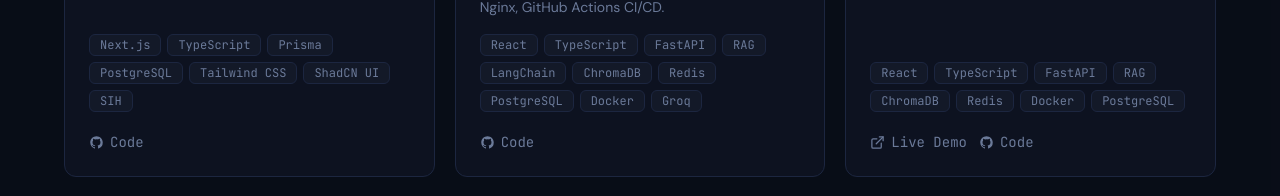
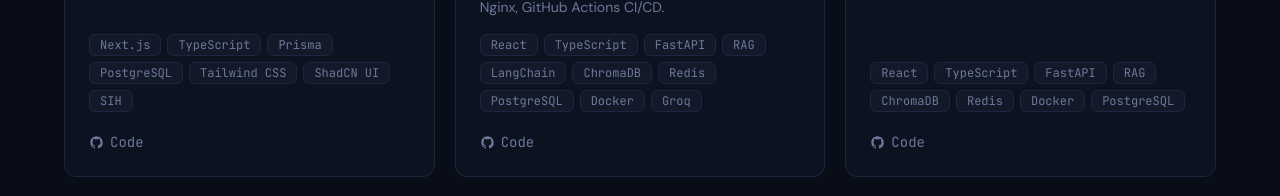
Before and after one commit to Dev252001/My_Portfolio, a React (Vite) app: page / in a window 1280 px wide. Shown: the part 3500-3696 px from the top of the page. Built offline with nearby package versions, Linux system fonts and the light colour scheme.

Commit message:
remove fake learnify demo link

```diff
--- a/src/components/Projects.tsx
+++ b/src/components/Projects.tsx
@@ -36,7 +36,6 @@ const projects: Project[] = [
       'Full-stack Retrieval-Augmented Generation app that lets students upload course PDFs and query them conversationally. FastAPI backend with semantic chunking, ChromaDB vector store, Redis caching layer, and a React/TypeScript frontend.',
     tags: ['React', 'TypeScript', 'FastAPI', 'RAG', 'ChromaDB', 'Redis', 'Docker', 'PostgreSQL'],
     github: 'https://github.com/Dev252001/learnify',
-    demo: 'https://learnify-demo.example.com',
     accent: 'from-sky-500/10 to-transparent',
   },
   {
```
